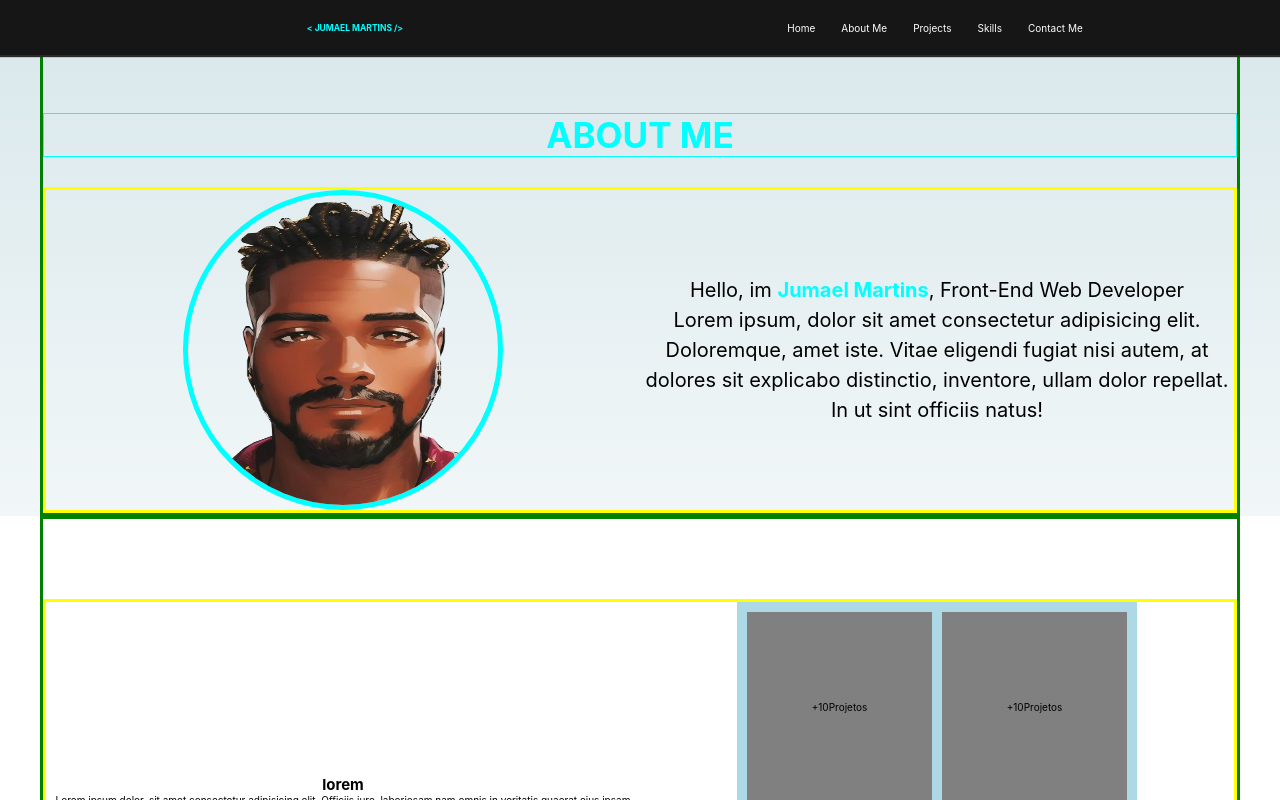
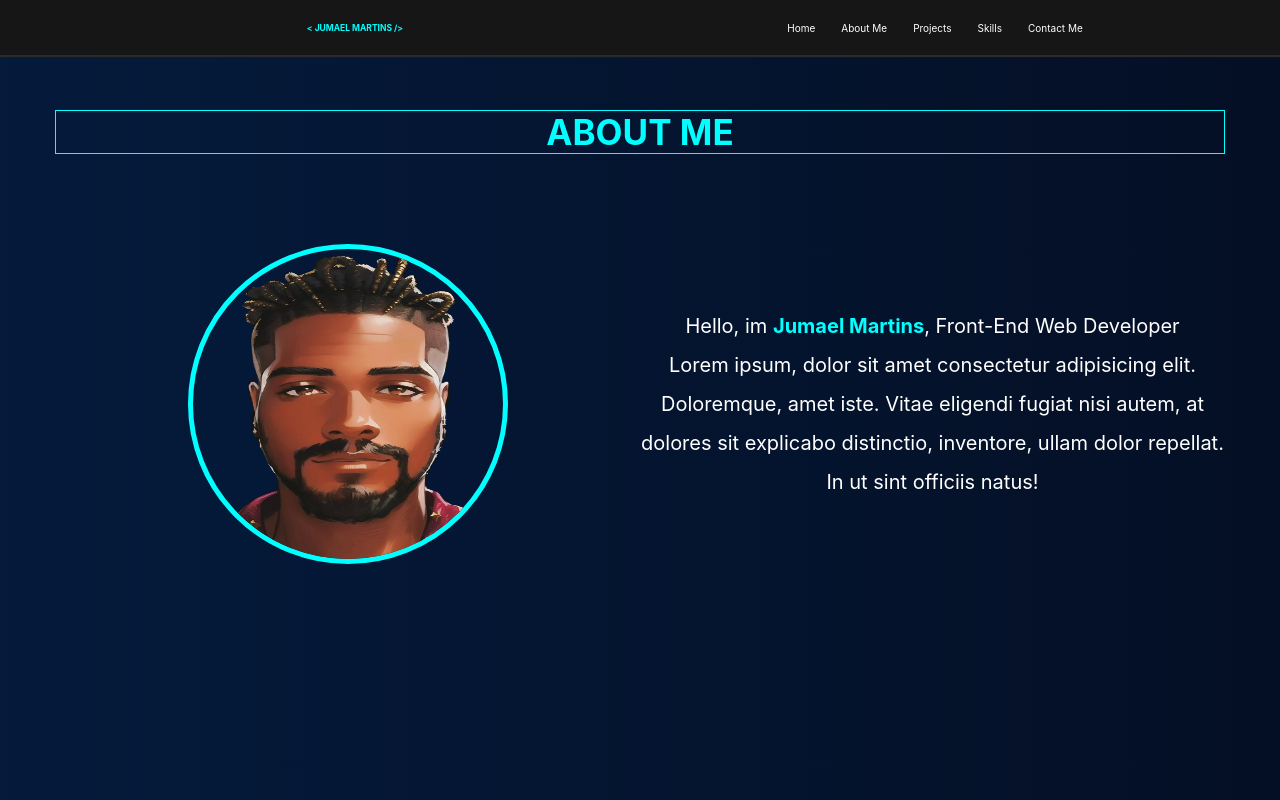
Before and after one commit to jumaelmartins/portfolio, a React (Create React App) app: page /about in a window 1280 px wide. Shown: the top 800 px of the page. Built offline with nearby package versions, Linux system fonts and the light colour scheme.

Commit message:
Ajustado Background e Pagina About

```diff
--- a/src/components/about/index.jsx
+++ b/src/components/about/index.jsx
@@ -1,5 +1,4 @@
 import AboutCard from "../aboutCard";
-import Footer from "../footer";
 import {
   Container,
   AboutContainer,
@@ -8,7 +7,6 @@ import {
   ImgStyle,
 } from "./styles";
 import { MainBG } from "../home/styles";
-import WebIcon from "@mui/icons-material/Web";
 import Photo from "../../assets/img/photo.png";
 const About = ({ value }) => {
   return (
@@ -28,7 +26,6 @@ const About = ({ value }) => {
           </Text>
         </AboutContainer>
       </Container>
-      <AboutCard/>
     </MainBG>
   );
 };
--- a/src/components/about/styles.js
+++ b/src/components/about/styles.js
@@ -5,8 +5,8 @@ export const Container = styled.div`
   height: 100vh;
   display: flex;
   flex-direction: column;
-  border: 3px solid green;
 
+  padding: 1.5rem;
   max-width: 120rem;
   margin: 0 auto;
   align-items: center;
@@ -15,83 +15,56 @@ export const Container = styled.div`
 `;
 
 export const AboutContainer = styled.div`
-  margin-top: 3rem;
-  display: grid;
-  grid-template-columns: 1fr 1fr;
+  margin: 3rem 0;
+  display: flex;
+  flex-flow: column;
+  width: 100%;
+  align-items: center;
 
-  width:100%;
-  align-items: center;
-  border: 3px solid yellow;
+  @media screen and (min-width: 768px) {
+    display: grid;
+    grid-template-columns: 1fr 1fr;
+  }
 `;
+
 export const Title = styled.h1`
-
-  margin-top: 6rem;
-  font-size: 1.7rem;
+  margin: 6rem 0;
+  font-size: 2rem;
   color: cyan;
   border: 1px solid cyan;
-  width: 100%;
+  width: 80%;
 
   @media screen and (min-width: 393px) {
     font-size: 3rem;
   }
 
-  @media screen and (min-width: 842px) {
+  @media screen and (min-width: 768px) {
     font-size: 3.5rem;
+    width: 120rem;
+    max-width: 100%;
   }
 `;
 
 export const Text = styled.p`
-  font-size: 2rem;
-  margin: 0 auto;
+  font-size: 1rem;
+  margin: 1.5rem auto;
   font-weight: normal;
   line-height: 3rem;
 
-  b {
-    color: cyan;
-  }
-`;
+  width: 80%;
 
-export const SubTitleContainer = styled.div`
-  @media screen and (min-width: 668px) {
-    justify-content: start;
+  @media screen and (min-width: 393px) {
+    font-size: 1.5rem;
   }
 
-  display: flex;
-  flex-direction: row;
-  align-items: center;
-  width: 100%;
-
-  flex-wrap: wrap;
-  justify-content: center;
-  margin-bottom: 1rem;
-
-  h2,
-  h3 {
-    align-items: center;
-    margin: 3px 5px;
-    display: flex;
-    white-space: nowrap;
-    font-size: 19px;
-    font-weight: normal;
+  @media screen and (min-width: 768px) {
+    font-size: 2rem;
+    line-height: 3.9rem;
+    margin: 0 auto;
+    width: auto;
   }
 
-  h2 {
-    font-size: 23px;
-    color: cyan;
-    font-weight: bold;
-  }
-`;
-export const SideContainer = styled.div`
-  display: flex;
-  flex-direction: column;
-  font-style: normal;
-  list-style: none;
-  width: 95%;
-
-  h3 {
-    margin-left: 0.3rem;
-    text-align: start;
-    font-size: 30px;
+  b {
     color: cyan;
   }
 `;
@@ -117,60 +90,3 @@ export const ImgStyle = styled.img`
     height: 32rem;
   }
 `;
-
-export const Sobre = styled.article`
-
-  width: 100%;
-
-
-  display: flex;
-  flex-direction: column;
-  align-items: center;
-
-  @media screen and (min-width: 668px){
-    flex-direction: row;
-  }
-`;
-
-
-
-
-
-
-
-
-
-
-
-export const Dashboard = styled.div `
-margin-top: 8rem;
-max-width: 100%;
-width: 40rem;
-height: 40rem;
-background-color: white;
-display: flex;
-flex-direction: column;
-
-div{
-  display: flex;
-  width: 100%;
-  height: 100%;
-
-  align-items: center;
-  justify-content: center;
-  margin: .5rem;
-  background-color: gray;
-}
-`
-
-export const Row = styled.section`
-display: flex;
-height: 100%;
-margin: .5rem;
-`
-
-export const SecondPage = styled.div`
-  height: 100vh;
-  width:100%;
-  background-color: white;
-`
--- a/src/components/home/styles.js
+++ b/src/components/home/styles.js
@@ -4,6 +4,7 @@ export const Container = styled.div`
   width: 100%;
   display: flex;
   height: 100vh;
+  max-width: 100%;
 
   flex-direction: column;
   align-items: center;
@@ -18,16 +19,20 @@ export const Container = styled.div`
     max-width: 120rem;
   }
 
+
   span {
     display: flex;
     align-items: center;
     justify-content: center;
-
+    max-width: 100%;
     margin: 7rem auto;
     width: 256px;
     height: 256px;
 
+
+
     img {
+      max-width: 100%;
       width: 256px;
       height: 256px;
     }
@@ -44,6 +49,7 @@ export const Container = styled.div`
 
     @media screen and (min-width: 768px) {
       margin: 0 auto;
+
       img {
         width: 380px;
         height: 380px;
@@ -51,6 +57,8 @@ export const Container = styled.div`
     }
 
     @media screen and (min-width: 1440px) {
+
+
       img {
         width: 512px;
         height: 512px;
@@ -62,12 +70,13 @@ export const Container = styled.div`
 export const Title = styled.section`
   width: 256px;
   margin: 3.5rem auto;
-
+  max-width: 100%;
   display: flex;
   flex-direction: column;
   align-items: center;
 
   div {
+    max-width: 100%;
     width: 14rem;
     justify-content: space-around;
     display: flex;
@@ -76,6 +85,7 @@ export const Title = styled.section`
   }
 
   h2 {
+    max-width: 100%;
     font-size: 2rem;
     display: flex;
     color: cyan;
@@ -93,6 +103,7 @@ export const Title = styled.section`
 
   @media screen and (min-width: 768px) {
     margin: 0 auto;
+    width: 450px;
   }
 
   @keyframes typewriter {
@@ -105,7 +116,7 @@ export const Title = styled.section`
   }
   @keyframes blink {
     from {
-      border-color: black;
+      border-color: white;
     }
     to {
       border-color: transparent;
@@ -139,10 +150,35 @@ export const MainBG = styled.div`
   width: 100%;
   height: 100vh;
 
-  background: linear-gradient(#d8e7eb, #ffffff);
+  color: white;
+  background: linear-gradient(to right, #04080c, #051b3d, #030510);
+  background-size: 400% 400%;
+
+  animation: gradienteBg 15s ease-in-out infinite;
+
+  @keyframes gradienteBg {
+    0% {
+      background-position: 15% 0%;
+    }
+
+    25% {
+      background-position: 45% 0%;
+    }
+    50% {
+      background-position: 100% 0%;
+    }
+
+    75% {
+      background-position: 65% 0%;
+    }
+    100% {
+      background-position: 25% 0%;
+    }
+  }
 `;
 
 export const GitHub = styled.a`
+  color: #161616;
   text-decoration: none;
 
   :visited {
@@ -157,6 +193,7 @@ export const GitHub = styled.a`
 `;
 
 export const Linkedin = styled.a`
+  color: #161616;
   text-decoration: none;
 
   :visited {
@@ -172,6 +209,7 @@ export const Linkedin = styled.a`
 
 export const WhatsApp = styled.a`
   text-decoration: none;
+  color: #161616;
 
   :visited {
     color: inherit;
--- a/src/components/menu/styles.js
+++ b/src/components/menu/styles.js
@@ -2,23 +2,27 @@ import styled from "styled-components";
 import { css } from "styled-components";
 
 export const Container = styled.nav`
-
   @keyframes menu {
-    from{transform:translateX(280px)}
-    to{transform:translateX(0)}
+    from {
+      transform: translateX(280px);
+    }
+    to {
+      transform: translateX(0);
+    }
   }
 
-${({active}) => active !== true && css`
+  ${({ active }) =>
+    active !== true &&
+    css`
       display: none;
     `}
 
-
-
-${({variant}) => variant === "mobile" && css`
-
+  ${({ variant }) =>
+    variant === "mobile" &&
+    css`
       @media screen and (max-width: 768px) {
         background-color: gray;
-    opacity: .4;
+        opacity: 0.4;
         z-index: 2;
         top: 5.5rem;
         left: 0;
@@ -27,25 +31,21 @@ ${({variant}) => variant === "mobile" && css`
         padding: 0 3rem;
         margin: 0 auto;
 
-
         flex-direction: column;
         height: 100vh;
         position: absolute;
-    animation: menu .5s ease-out;
+        animation: menu 0.5s ease-out;
         display: flex;
       }
-
-
-
 
       @media screen and (min-width: 768px;) {
         display: none;
       }
-    `
-}
+    `}
 
-    ${({variant}) => variant === "desktop" && css`
-
+    ${({ variant }) =>
+    variant === "desktop" &&
+    css`
       display: none;
 
       @media screen and (min-width: 768px) {
@@ -55,21 +55,20 @@ ${({variant}) => variant === "mobile" && css`
         justify-content: center;
       }
     `}
-`
+`;
 export const MenuItems = styled.a`
-
-    ${({variant}) => variant === "mobile" && css`
-
+  ${({ variant }) =>
+    variant === "mobile" &&
+    css`
       @media screen and (max-width: 768px) {
         text-decoration: none;
-        font-size: .85rem;
+        font-size: 0.85rem;
         line-height: 5rem;
         color: cyan;
-        margin-right: .3rem;
-
+        margin-right: 0.3rem;
 
         &:hover {
-            transition: .2s;
+          transition: 0.2s;
           background-color: cyan;
           text-align: center;
           width: 100%;
@@ -80,11 +79,11 @@ export const MenuItems = styled.a`
       @media screen and (min-width: 768px) {
         display: none;
       }
-
     `}
 
-
-    ${({variant}) => variant === "desktop" && css`
+  ${({ variant }) =>
+    variant === "desktop" &&
+    css`
 
         display: none;
 
@@ -94,20 +93,31 @@ export const MenuItems = styled.a`
        color: white;
        margin: 0 0 0 2rem;
        padding: .3rem;
+       position: relative;
 
        &:hover {
+        ::after {
+            content:'';
             border-bottom: 3px cyan solid;
             transition: .3s;
+            position: absolute;
+            width: 100%;
+            height: .2rem;
+            background-color: cyan;
+            bottom: -.4rem;
+            left: 0;
+        }
+
        }
     }
 
-    ${({select}) => select === "true" && css`
+    ${({ select }) =>
+      select === "true" &&
+      css`
                 border-bottom: 3px cyan solid;
                 transition: .3s;
         }
         `}
 
      `}
-
-
-`
+`;
```
Lines whose indentation alone changed are shown as unchanged.
